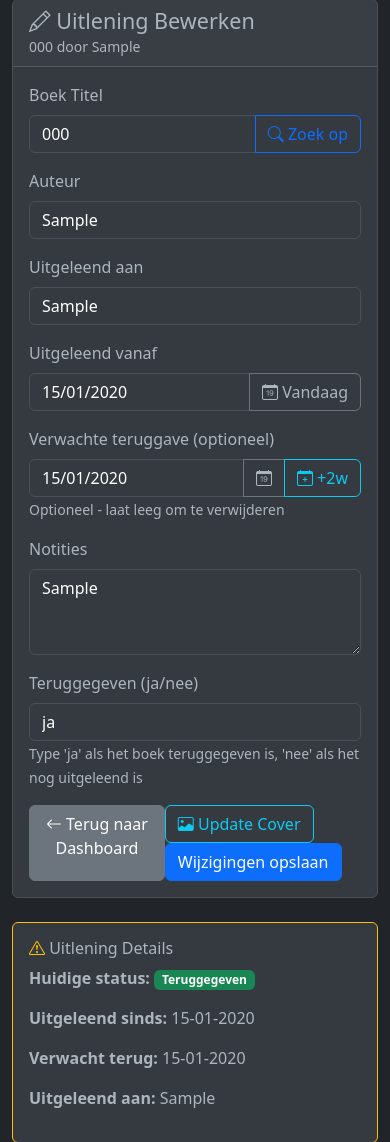
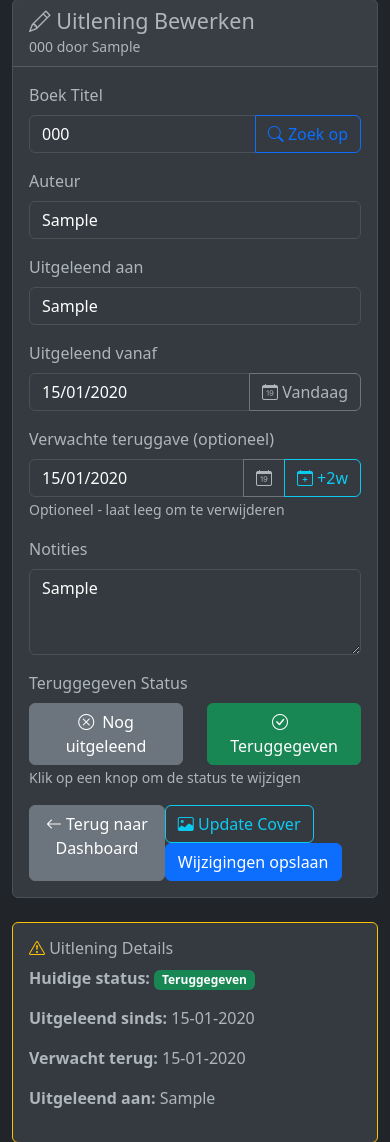
Before and after one commit to Hoite/Uitleenschrift, a Flask app: page /bewerken/1 in a window 390 px wide. Shown: the part 81-1223 px from the top of the page. Run offline with Flask 3, Linux system fonts and the light colour scheme; a user stored in the database is signed in; tables that the repository leaves empty hold one stand-in row (values such as "Sample post").

Commit message:
Improve edit form: replace text field with status buttons
✨ Features:
- Replace 'teruggegeven' text field with visual status buttons
- Green 'Teruggegeven' button and grey 'Nog uitgeleend' button when returned
- Red 'Nog uitgeleend' button and grey 'Teruggegeven' button when not returned
- Smooth transitions and hover effects
- Integrated with localStorage auto-save functionality

🎨 UI/UX:
- Better visual feedback for return status
- Click to toggle between states
- Consistent with modern web app design
- Bootstrap styling with custom CSS enhancements

🔧 Technical:
- Changed BewerkenForm.teruggegeven from StringField to HiddenField
- Added JavaScript setStatus() and initializeStatusButtons() functions
- Updated template with responsive button layout
- Maintained backward compatibility with existing form processing

```diff
--- a/app.py
+++ b/app.py
@@ -3,7 +3,7 @@ from flask_sqlalchemy import SQLAlchemy
 from flask_login import LoginManager, UserMixin, login_user, login_required, logout_user, current_user
 from werkzeug.security import generate_password_hash, check_password_hash
 from flask_wtf import FlaskForm
-from wtforms import StringField, PasswordField, DateField, SubmitField, TextAreaField
+from wtforms import StringField, PasswordField, DateField, SubmitField, TextAreaField, HiddenField
 from wtforms.validators import InputRequired, Length, ValidationError, Optional
 from wtforms.widgets import DateInput
 from datetime import datetime, date
@@ -392,7 +392,7 @@ class BewerkenForm(FlaskForm):
     uitgeleend_vanaf = DutchDateField('Uitgeleend vanaf', validators=[InputRequired()], show_today_button=True)
     verwachte_teruggave = DutchDateField('Verwachte teruggave (optioneel)', validators=[Optional()], show_today_button=True, show_default_return=True, default_return_days=14)
     notities = TextAreaField('Notities')
-    teruggegeven = StringField('Teruggegeven (ja/nee)')
+    teruggegeven = HiddenField('Teruggegeven')
     submit = SubmitField('Wijzigingen opslaan')
 
 # Routes
--- a/templates/bewerken_uitlening.html
+++ b/templates/bewerken_uitlening.html
@@ -1,6 +1,49 @@
 {% extends "base.html" %}
 
 {% block title %}Uitlening Bewerken - Uitleenschrift{% endblock %}
+
+{% block head %}
+<style>
+.status-btn {
+    font-weight: 500;
+    border: 2px solid;
+    box-shadow: 0 2px 4px rgba(0,0,0,0.1);
+}
+
+.status-btn:hover {
+    transform: translateY(-1px);
+    box-shadow: 0 4px 8px rgba(0,0,0,0.15);
+}
+
+.status-btn:active {
+    transform: translateY(0);
+    box-shadow: 0 1px 2px rgba(0,0,0,0.1);
+}
+
+.status-btn.btn-success {
+    background-color: #28a745;
+    border-color: #28a745;
+    color: white;
+}
+
+.status-btn.btn-danger {
+    background-color: #dc3545;
+    border-color: #dc3545;
+    color: white;
+}
+
+.status-btn.btn-secondary {
+    background-color: #6c757d;
+    border-color: #6c757d;
+    color: white;
+    opacity: 0.7;
+}
+
+.status-btn.btn-secondary:hover {
+    opacity: 0.8;
+}
+</style>
+{% endblock %}
 
 {% block content %}
 <div class="row justify-content-center">
@@ -133,9 +176,29 @@
                     </div>
 
                     <div class="mb-3">
-                        {{ form.teruggegeven.label(class="form-label") }}
-                        {{ form.teruggegeven(class="form-control") }}
-                        <small class="form-text text-muted">Type 'ja' als het boek teruggegeven is, 'nee' als het nog uitgeleend is</small>
+                        <label class="form-label">Teruggegeven Status</label>
+                        {{ form.teruggegeven() }}
+                        <div class="row">
+                            <div class="col-6">
+                                <button type="button"
+                                        class="btn w-100 status-btn"
+                                        id="status-nee-btn"
+                                        onclick="setStatus('nee')"
+                                        style="transition: all 0.3s ease;">
+                                    <i class="bi bi-x-circle me-2"></i>Nog uitgeleend
+                                </button>
+                            </div>
+                            <div class="col-6">
+                                <button type="button"
+                                        class="btn w-100 status-btn"
+                                        id="status-ja-btn"
+                                        onclick="setStatus('ja')"
+                                        style="transition: all 0.3s ease;">
+                                    <i class="bi bi-check-circle me-2"></i>Teruggegeven
+                                </button>
+                            </div>
+                        </div>
+                        <small class="form-text text-muted mt-2">Klik op een knop om de status te wijzigen</small>
                         {% if form.teruggegeven.errors %}
                             <div class="text-danger mt-1">
                                 {% for error in form.teruggegeven.errors %}
@@ -500,6 +563,9 @@ function loadFormData() {
                     document.getElementById('notities').value = formData.notities || '';
                     document.getElementById('teruggegeven').value = formData.teruggegeven || '';
 
+                    // Update status buttons after loading data
+                    initializeStatusButtons();
+
                     showRestoreIndicator();
                 }
             }
@@ -592,6 +658,40 @@ function debounce(func, wait) {
 }
 
 // Initialize when page loads
+// Status button functionality
+function setStatus(status) {
+    const hiddenField = document.getElementById('teruggegeven');
+    const neeBtn = document.getElementById('status-nee-btn');
+    const jaBtn = document.getElementById('status-ja-btn');
+
+    hiddenField.value = status;
+
+    if (status === 'ja') {
+        // Teruggegeven = JA: Ja knop groen, Nee knop grijs
+        jaBtn.className = 'btn btn-success w-100 status-btn';
+        neeBtn.className = 'btn btn-secondary w-100 status-btn';
+    } else {
+        // Teruggegeven = NEE: Nee knop rood, Ja knop grijs
+        neeBtn.className = 'btn btn-danger w-100 status-btn';
+        jaBtn.className = 'btn btn-secondary w-100 status-btn';
+    }
+
+    // Save to localStorage
+    saveFormData();
+}
+
+// Initialize status buttons based on current value
+function initializeStatusButtons() {
+    const hiddenField = document.getElementById('teruggegeven');
+    const currentStatus = hiddenField.value;
+
+    if (currentStatus === 'ja') {
+        setStatus('ja');
+    } else {
+        setStatus('nee');
+    }
+}
+
 document.addEventListener('DOMContentLoaded', function() {
     // Add IDs to form fields for easier access
     const fields = {
@@ -608,6 +708,9 @@ document.addEventListener('DOMContentLoaded', function() {
         }
     });
 
+    // Initialize status buttons
+    initializeStatusButtons();
+
     // Load saved data
     loadFormData();
 
```
